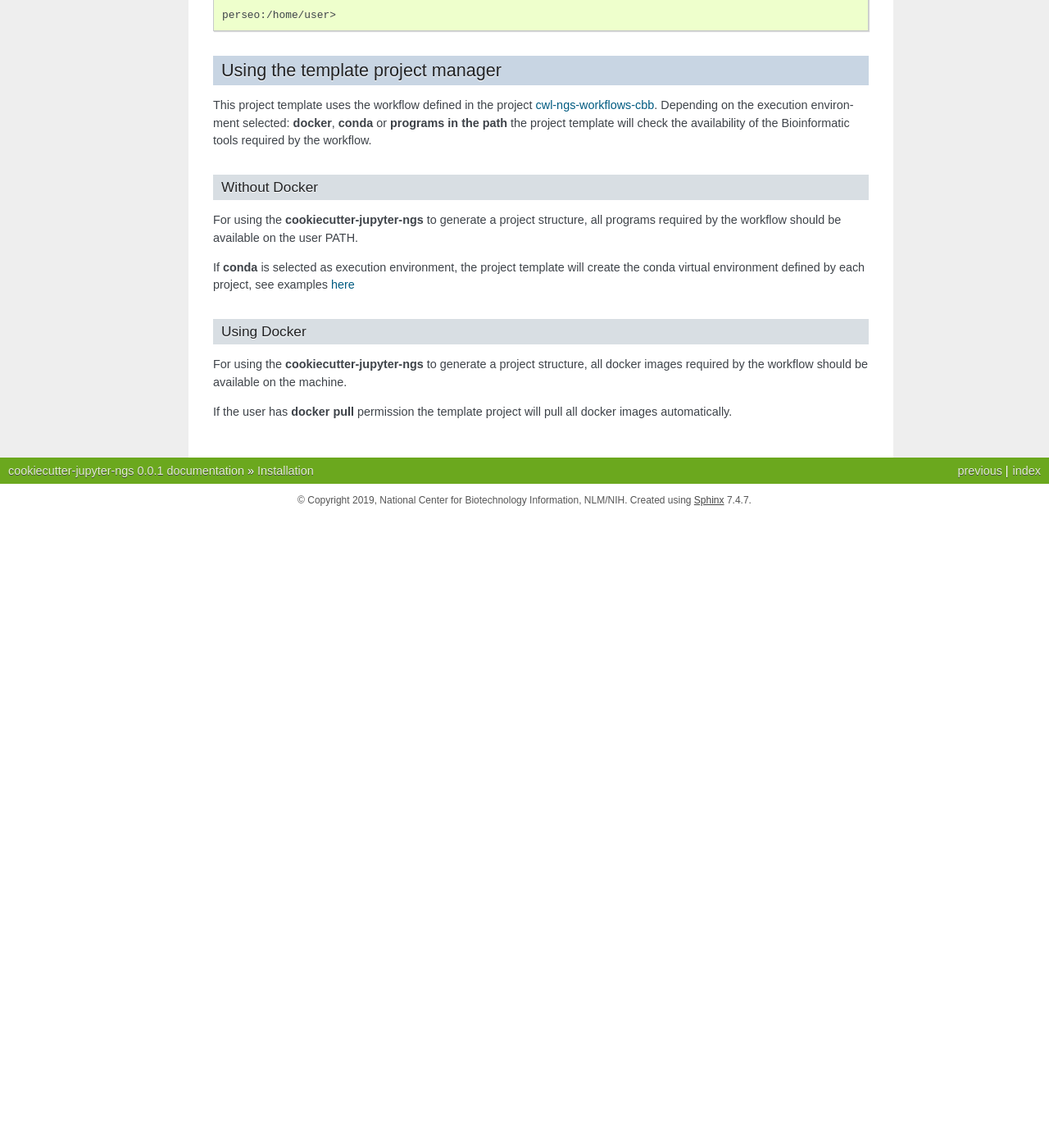
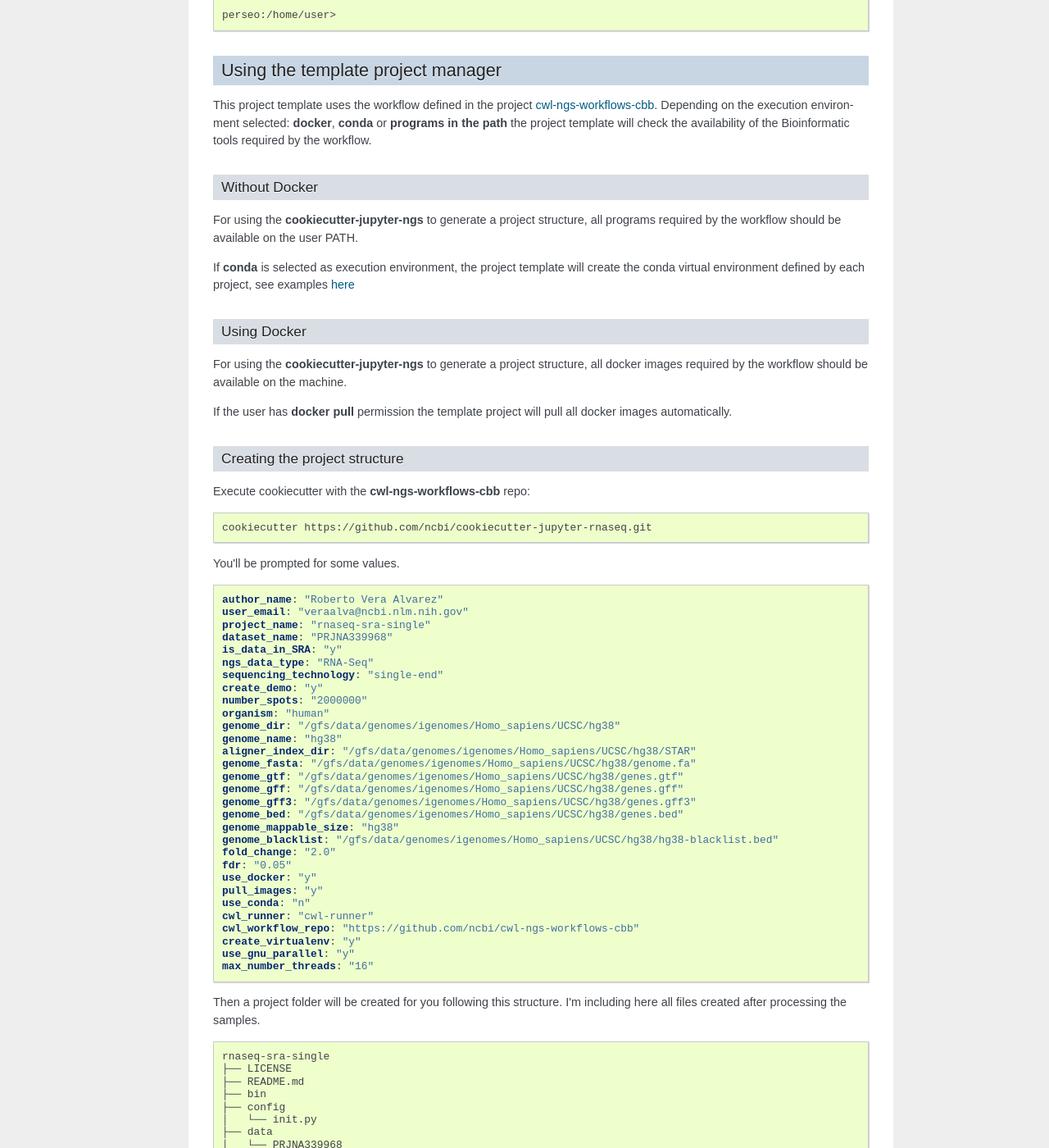
Before and after one commit to ncbi/pm4ngs, a Sphinx documentation site: the page built from docs/source/installation.rst, in a window 1280 px wide and 1400 px high, scrolled down 695 px. Shown: the whole window at 82% size. Built offline with Sphinx 7.4.7, drawn with Linux system fonts in a browser that asks for light colours; before the commit the page ends 1325 px from its top, so only the background shows below that; some of the changed text lies outside the part shown.

Commit message:
Update docs

```diff
--- a/docs/source/installation.rst
+++ b/docs/source/installation.rst
@@ -71,3 +71,105 @@
 should be available on the machine.
 
 If the user has **docker pull** permission the template project will pull all docker images automatically.
+
+Creating the project structure
+^^^^^^^^^^^^^^^^^^^^^^^^^^^^^^
+
+Execute cookiecutter with the **cwl-ngs-workflows-cbb** repo:
+
+.. code-block:: bash
+
+    cookiecutter https://github.com/ncbi/cookiecutter-jupyter-rnaseq.git
+
+You'll be prompted for some values.
+
+.. code-block:: yaml
+
+    author_name: "Roberto Vera Alvarez"
+    user_email: "veraalva@ncbi.nlm.nih.gov"
+    project_name: "rnaseq-sra-single"
+    dataset_name: "PRJNA339968"
+    is_data_in_SRA: "y"
+    ngs_data_type: "RNA-Seq"
+    sequencing_technology: "single-end"
+    create_demo: "y"
+    number_spots: "2000000"
+    organism: "human"
+    genome_dir: "/gfs/data/genomes/igenomes/Homo_sapiens/UCSC/hg38"
+    genome_name: "hg38"
+    aligner_index_dir: "/gfs/data/genomes/igenomes/Homo_sapiens/UCSC/hg38/STAR"
+    genome_fasta: "/gfs/data/genomes/igenomes/Homo_sapiens/UCSC/hg38/genome.fa"
+    genome_gtf: "/gfs/data/genomes/igenomes/Homo_sapiens/UCSC/hg38/genes.gtf"
+    genome_gff: "/gfs/data/genomes/igenomes/Homo_sapiens/UCSC/hg38/genes.gff"
+    genome_gff3: "/gfs/data/genomes/igenomes/Homo_sapiens/UCSC/hg38/genes.gff3"
+    genome_bed: "/gfs/data/genomes/igenomes/Homo_sapiens/UCSC/hg38/genes.bed"
+    genome_mappable_size: "hg38"
+    genome_blacklist: "/gfs/data/genomes/igenomes/Homo_sapiens/UCSC/hg38/hg38-blacklist.bed"
+    fold_change: "2.0"
+    fdr: "0.05"
+    use_docker: "y"
+    pull_images: "y"
+    use_conda: "n"
+    cwl_runner: "cwl-runner"
+    cwl_workflow_repo: "https://github.com/ncbi/cwl-ngs-workflows-cbb"
+    create_virtualenv: "y"
+    use_gnu_parallel: "y"
+    max_number_threads: "16"
+
+Then a project folder will be created for you following this structure. I'm including here all files created after
+processing the samples.
+
+.. code-block:: text
+
+    rnaseq-sra-single
+    ├── LICENSE
+    ├── README.md
+    ├── bin
+    ├── config
+    │   └── init.py
+    ├── data
+    │   └── PRJNA339968
+    |       └── factors.txt
+    ├── index.html
+    ├── notebooks
+    │   ├── 00 - Project Report.ipynb
+    │   ├── 01 - Pre-processing QC.ipynb
+    │   ├── 02 - Samples trimming.ipynb
+    │   ├── 03 - Alignments.ipynb
+    │   ├── 04 - Quantification.ipynb
+    │   ├── 05 - DGA.ipynb
+    │   └── 06 - GO enrichment.ipynb
+    ├── requirements
+    │   └── python.txt
+    ├── results
+    │   └── PRJNA339968
+    ├── src
+    ├── tmp
+    └── venv
+
+Then, copy a manually created **factors.txt** to the folder **data/PRJNA339968**.
+
+The "factors.txt" file is the file where the initial data files and metadata are specified.
+It should have the columns:
+
++----------------+------------+--------------+-----------+
+| id             | SampleID   | condition    | replicate |
++================+============+==============+===========+
+| classical01    | SRR4053795 | classical    | 1         |
++----------------+------------+--------------+-----------+
+| classical01    | SRR4053796 | classical    | 1         |
++----------------+------------+--------------+-----------+
+| nonclassical01 | SRR4053802 | nonclassical | 1         |
++----------------+------------+--------------+-----------+
+| nonclassical01 | SRR4053803 | nonclassical | 2         |
++----------------+------------+--------------+-----------+
+
+
+If the project option **is_data_in_SRA** is set to **y** (Yes) the **01 - Pre-processing QC.ipynb** will use the
+**SampleID** to download the files from the NCBI SRA database using fastq-dump. If the data is **single-end**
+you will see one file per sample **SRR4053795.fastq.gz**. However, if the data is paired-end you will see two
+files per samples **SRR4053795_1.fastq.gz** and **SRR4053795_2.fastq.gz**
+
+If the project option **is_data_in_SRA** is set to **n** (No) you should place your **fastq** files in the
+**data/PRJNA339968** (this folder will have the value of the **dataset_name** specified during project creation)
+folder using the **SampleID** column as the prefix of your sample leaving out the **.fastq.gz**.
```
